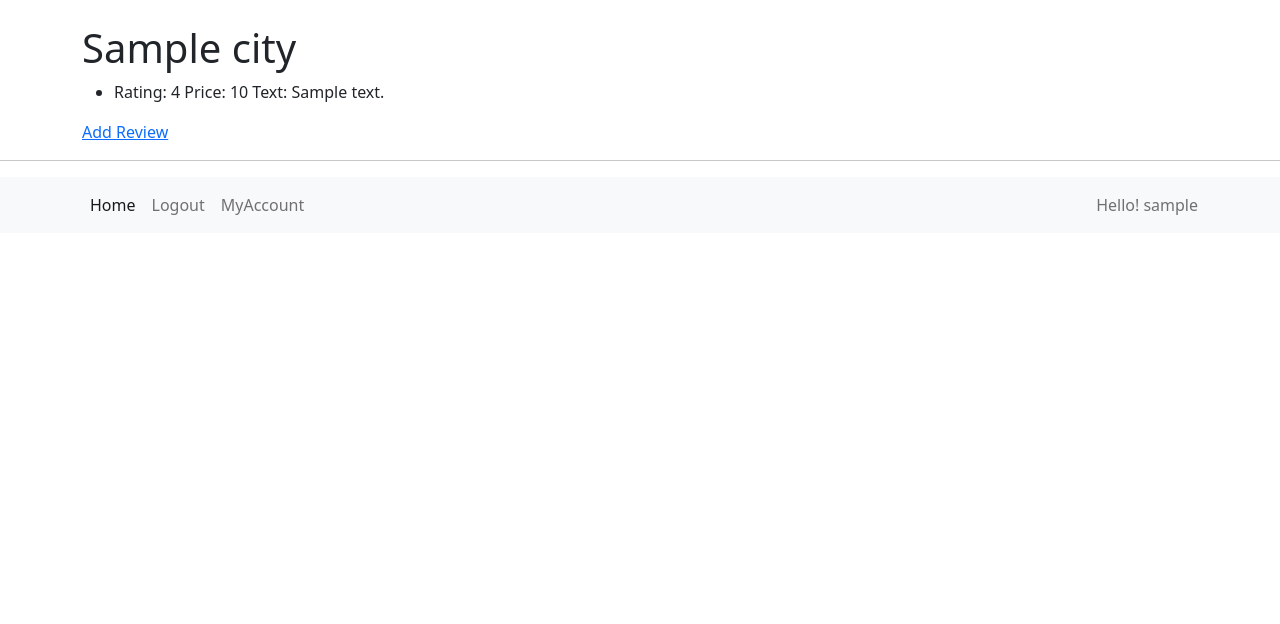
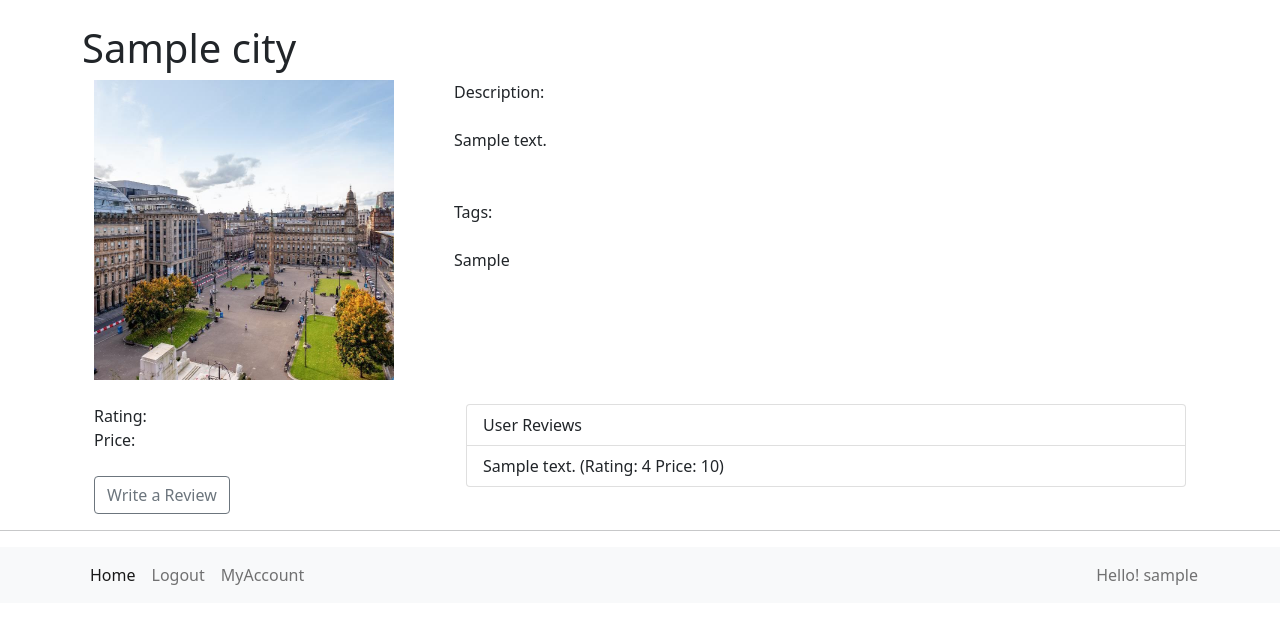
Before and after one commit to UOFG-MarkFord/UKCityBreaks, a Django app: a page that uses templates/UKCB/City.html in a window 1280 px wide. Shown: the top 624 px of the page. Run offline with Django 3.2, Linux system fonts and the light colour scheme; a user stored in the database is signed in; tables that the repository leaves empty hold one stand-in row (values such as "Sample post").

Commit message:
rough implementation of city page

```diff
--- a/templates/UKCB/City.html
+++ b/templates/UKCB/City.html
@@ -14,21 +14,58 @@
 
 	{% if City %}
 		<h1>{{ City.Name }}</h1>
-		{% if Reviews %}
-			<ul>
-				{% for Review in Reviews %}
-				<li>Rating: {{ Review.Rating }} Price: {{ Review.Price }} Text: {{ Review.Text }}</</li>
+		<div class="container-fluid">
+			<div class="row">
+				<div class="col-4 align-self-start">
+					<img src="{{ MEDIA_URL }}glasgow.jpg" alt="Picture of Glasgow"
+					width="300" height="300"/>
+				</div>
+				<div class="col-8 align-self-start">
+					<div class="row">
+						Description:
+						<br/><br/>
+						{{City.Description}}
+					</div>
+					<br/><br/>
+					<div class="row">
+						Tags:
+						<br/><br/>
+						{{City.Tag}}
+					</div>
+				</div>
+			</div>
 
-				{% endfor %}
-			</ul>
-		{% else %}
-			<strong>No Reviews currently for city.</strong>
-		{% endif %}
+			<br/>
 
-		{% if user.is_authenticated %}
-			<a href="{% url 'UKCB:add_review' City.slug %}">Add Review</a>
-		{% endif %}
-
+			<div class="row">
+				<div class="col-4 align-self-start">
+					Rating:
+					<br/>
+					Price:
+					<br/>
+					<br/>
+					{% if user.is_authenticated %}
+						<a href="{% url 'UKCB:add_review' City.slug %}" class="btn btn-outline-secondary">Write a Review</a>
+					{% endif %}
+				</div>
+				<div class="col-8 align-self-start">
+					{% if Reviews %}
+						<ul class="list-group">
+							<li class="list-group-item">
+								User Reviews
+							</li>
+							<li class="list-group-item">
+								{% for Review in Reviews %}
+								{{ Review.Text }} (Rating: {{ Review.Rating }} Price: {{ Review.Price }})<br/>
+							{% endfor %}
+							</li>
+						</ul>
+					{% else %}
+						<strong>No Reviews currently for city.</strong>
+					{% endif %}
+				</div>
+			</div>
+		</div>
 	{% else %}
 		The specified city does not exist.
 	{% endif %}
--- a/templates/UKCB/base.html
+++ b/templates/UKCB/base.html
@@ -13,7 +13,7 @@
 
 	<link rel="stylesheet" href="//code.jquery.com/ui/1.13.1/themes/base/jquery-ui.css">
 
-    <title>
+   <title>
 		UKCB -
 		{% block title_block %}
 		UK City Breaks!
```
Also changed, not shown: media/glasgow.jpg (added).
